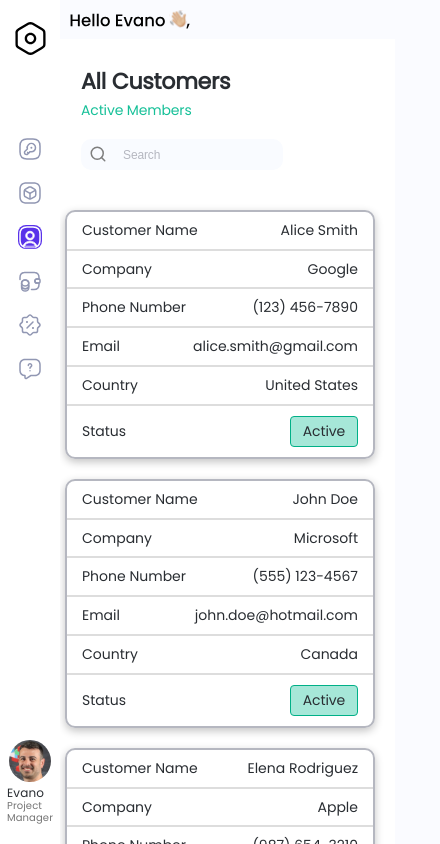
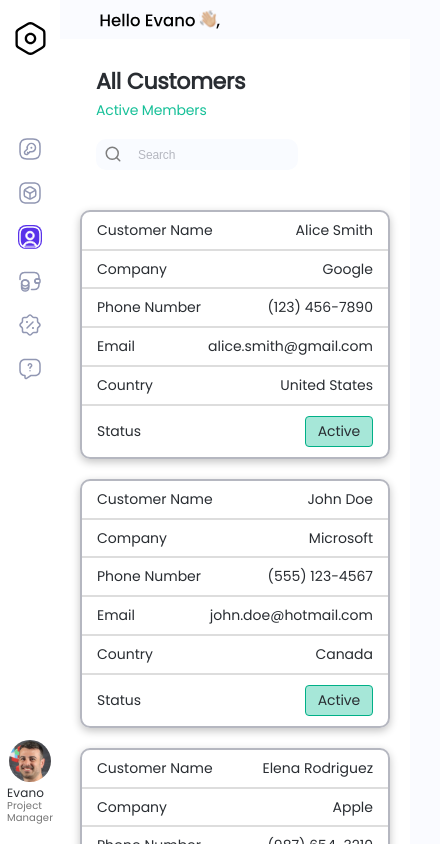
Before and after one commit to Vlad0si4/test-project, a React (Vite) app: page /customers in a window 390 px wide. Shown: the top 844 px of the page, 440 px wide, since content can reach past the window. Built offline with nearby package versions, Linux system fonts and the light colour scheme.

Commit message:
fix container

```diff
--- a/src/pages/CustomersPage/CustomerPage.module.css
+++ b/src/pages/CustomersPage/CustomerPage.module.css
@@ -15,7 +15,8 @@
     background-color: #fff;
     margin: 0 15px;
     min-width: 350px;
-    /* margin-bottom: 0; */
+
+    margin: 0;
   }
 }
 .customers__container__title {
--- a/src/shared/components/SharedLayout/SharedLayout.module.css
+++ b/src/shared/components/SharedLayout/SharedLayout.module.css
@@ -5,5 +5,6 @@
 @media only screen and (max-width: 767px) {
   .outlet__wrapper {
     padding-left: 30px;
+    margin: 0 30px;
   }
 }
```
